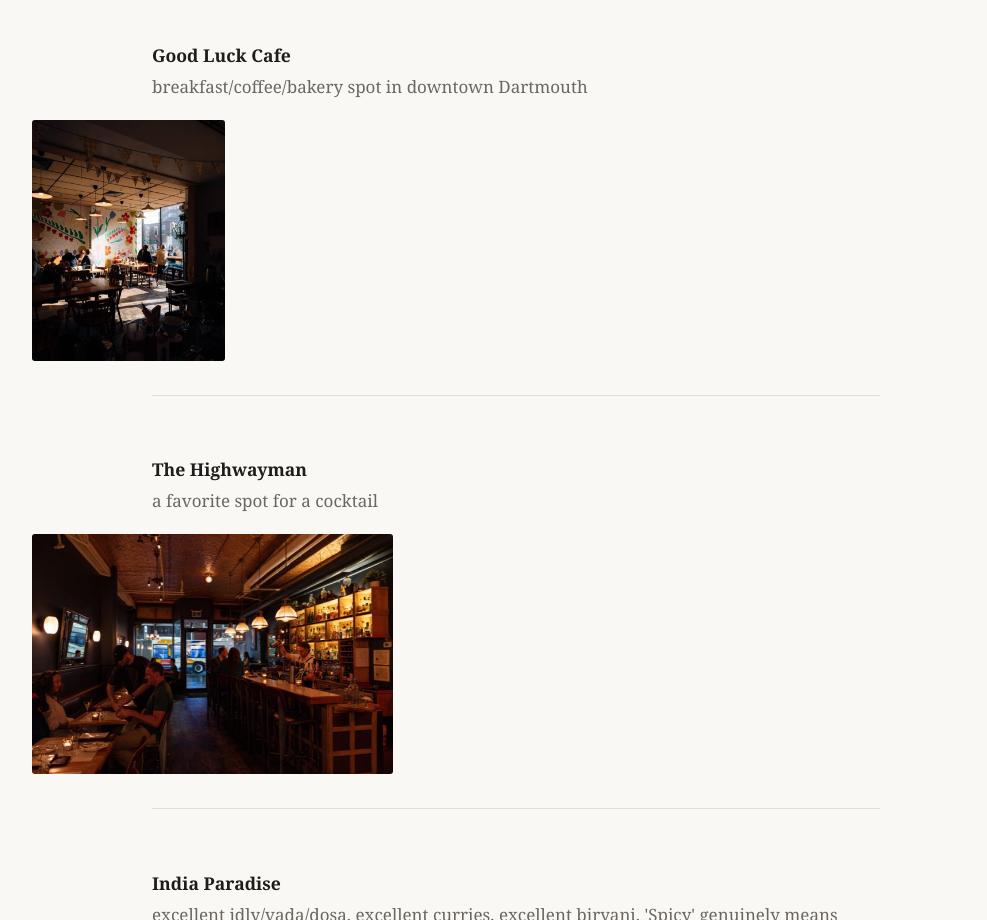
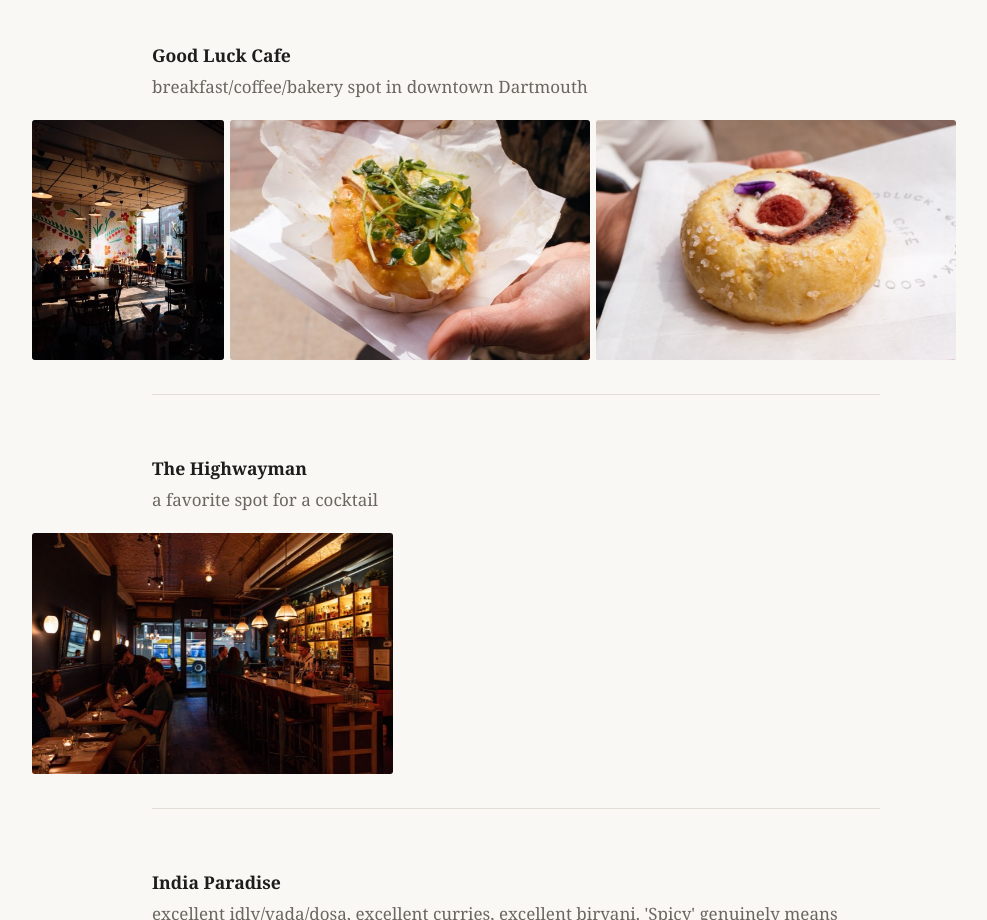
Before and after one commit to matthewpereira/halifax-recommendations, a plain HTML site: page index.html in a window 1280 px wide. Shown: the part 8840-9760 px from the top of the page, without its empty margins (124-1111 px from the left). Drawn offline with Linux system fonts and the light colour scheme.

Commit message:
Add two Good Luck Cafe photos

```diff
--- a/index.html
+++ b/index.html
@@ -149,6 +149,8 @@
           <p>breakfast/coffee/bakery spot in downtown Dartmouth</p>
           <div class="photos">
             <a href="photos/full/good-luck-cafe-01.jpg" style="--r:0.80"><img src="photos/thumb/good-luck-cafe-01.jpg" alt="Good Luck Cafe 1" loading="lazy"></a>
+            <a href="photos/full/good-luck-cafe-02.jpg" style="--r:1.50"><img src="photos/thumb/good-luck-cafe-02.jpg" alt="Good Luck Cafe 2" loading="lazy"></a>
+            <a href="photos/full/good-luck-cafe-03.jpg" style="--r:1.50"><img src="photos/thumb/good-luck-cafe-03.jpg" alt="Good Luck Cafe 3" loading="lazy"></a>
           </div>
         </li>
         <li>
```
Also changed, not shown: photos/full/good-luck-cafe-02.jpg (added), photos/full/good-luck-cafe-03.jpg (added), photos/thumb/good-luck-cafe-02.jpg (added), photos/thumb/good-luck-cafe-03.jpg (added).
